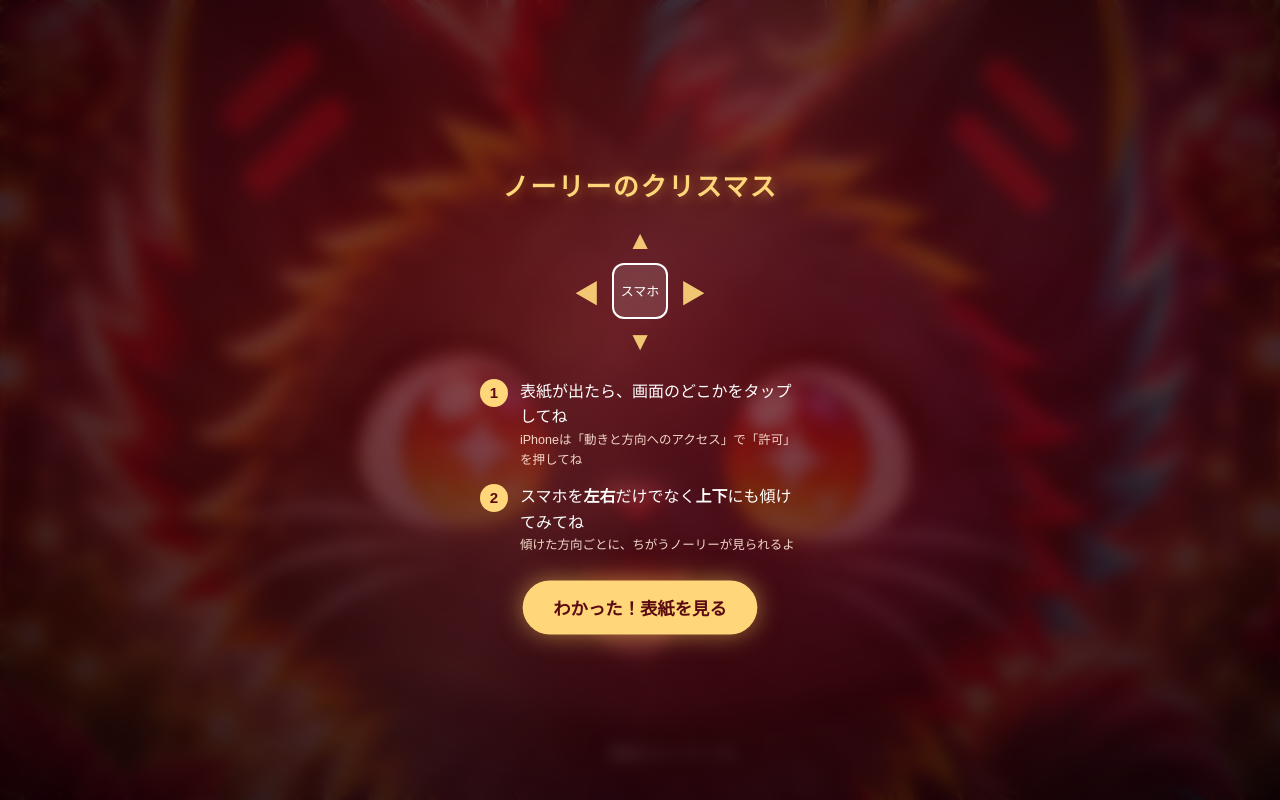
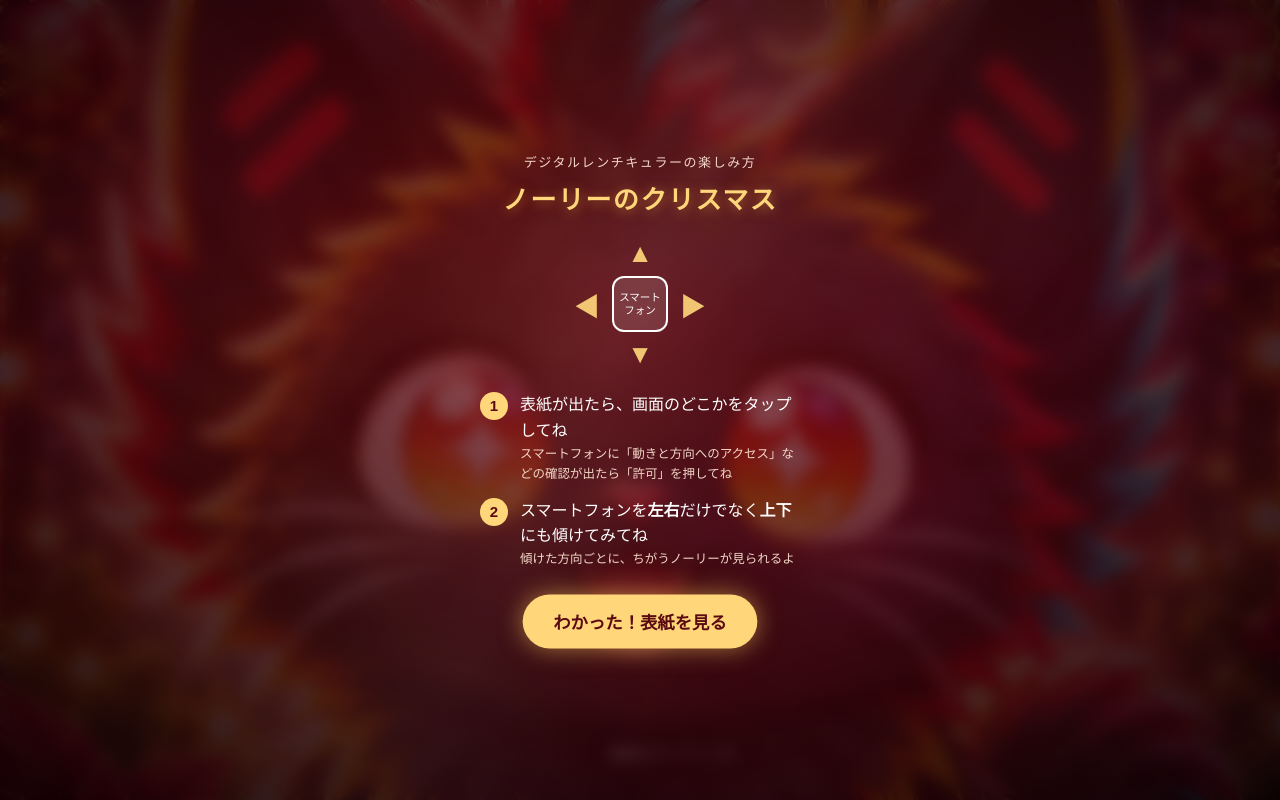
Before and after one commit to wff-pulse/nolly-lenticular, a plain HTML site: page christmas-cross/index.html in a window 1280 px wide. Drawn offline with Linux system fonts and the light colour scheme; animation ran at ten frames a second.

Commit message:
Add files via upload

```diff
--- a/christmas-cross/index.html
+++ b/christmas-cross/index.html
@@ -34,6 +34,7 @@ canvas{position:absolute;inset:0;width:100%;height:100%;display:block}
   background:radial-gradient(ellipse at 50% 40%,rgba(120,10,20,.72),rgba(10,0,4,.9));-webkit-backdrop-filter:blur(8px);backdrop-filter:blur(8px);
   font-family:"Hiragino Maru Gothic ProN","Hiragino Sans","Noto Sans JP",sans-serif;transition:opacity .5s ease}
 .intro.hide{opacity:0;pointer-events:none}
+.intro .howto{font-size:13px;letter-spacing:.12em;color:#f3d6c8;margin-bottom:-14px}
 .intro h1{margin:0;font-size:26px;letter-spacing:.06em;color:#ffd77a;text-shadow:0 2px 12px rgba(255,180,60,.5)}
 .intro ol{margin:0;padding:0;list-style:none;display:grid;gap:14px;max-width:320px;text-align:left}
 .intro li{display:flex;gap:12px;align-items:flex-start;font-size:16px;line-height:1.6}
@@ -44,7 +45,7 @@ canvas{position:absolute;inset:0;width:100%;height:100%;display:block}
 .cross .u{top:0;left:50%;transform:translateX(-50%)}.cross .d{bottom:0;left:50%;transform:translateX(-50%)}
 .cross .l{left:0;top:50%;transform:translateY(-50%)}.cross .r{right:0;top:50%;transform:translateY(-50%)}
 .cross i{position:absolute;inset:38px;border-radius:12px;border:2px solid #fff;background:rgba(255,255,255,.12);
-  display:grid;place-items:center;font-style:normal;font-size:13px}
+  display:grid;place-items:center;text-align:center;font-style:normal;font-size:10.5px;line-height:1.3}
 @keyframes nudge{50%{opacity:.35}}
 .intro .tap{border:0;cursor:pointer;font-family:inherit;margin-top:4px;padding:14px 30px;border-radius:999px;background:#ffd77a;color:#5a0a10;font-weight:700;font-size:17px;
   box-shadow:0 0 24px rgba(255,200,90,.55);animation:pulse 1.8s ease-in-out infinite}
@@ -66,11 +67,12 @@ canvas{position:absolute;inset:0;width:100%;height:100%;display:block}
   <div class="sample-badge">SAMPLE<small>サンプル</small></div>
   <div class="hint" id="hint">画面をタップしてね</div>
   <div class="intro" id="intro" role="dialog" aria-label="楽しみ方">
+    <div class="howto">デジタルレンチキュラーの楽しみ方</div>
     <h1>ノーリーのクリスマス</h1>
-    <div class="cross" aria-hidden="true"><span class="u">▲</span><span class="d">▼</span><span class="l">◀</span><span class="r">▶</span><i>スマホ</i></div>
+    <div class="cross" aria-hidden="true"><span class="u">▲</span><span class="d">▼</span><span class="l">◀</span><span class="r">▶</span><i>スマート<br>フォン</i></div>
     <ol>
-      <li><b>1</b><div>表紙が出たら、画面のどこかをタップしてね<small>iPhoneは「動きと方向へのアクセス」で「許可」を押してね</small></div></li>
-      <li><b>2</b><div>スマホを<strong>左右</strong>だけでなく<strong>上下</strong>にも傾けてみてね<small>傾けた方向ごとに、ちがうノーリーが見られるよ</small></div></li>
+      <li><b>1</b><div>表紙が出たら、画面のどこかをタップしてね<small>スマートフォンに「動きと方向へのアクセス」などの確認が出たら「許可」を押してね</small></div></li>
+      <li><b>2</b><div>スマートフォンを<strong>左右</strong>だけでなく<strong>上下</strong>にも傾けてみてね<small>傾けた方向ごとに、ちがうノーリーが見られるよ</small></div></li>
     </ol>
     <button type="button" class="tap" id="introOk">わかった！表紙を見る</button>
   </div>
```
